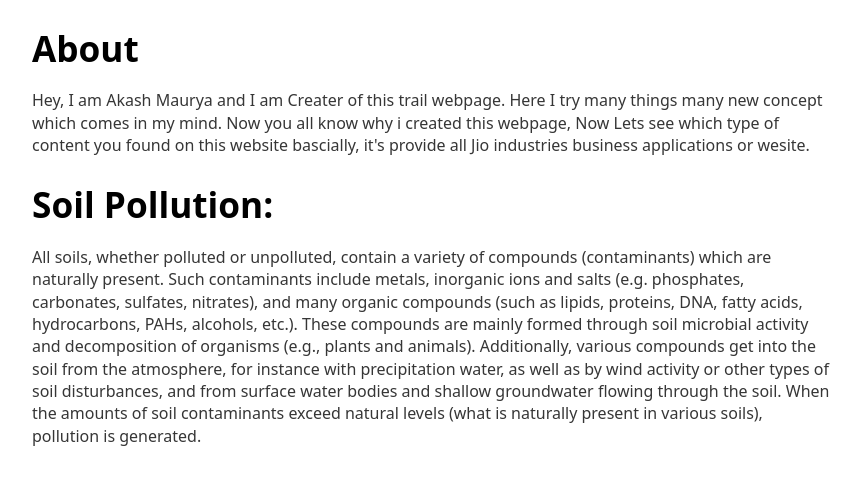
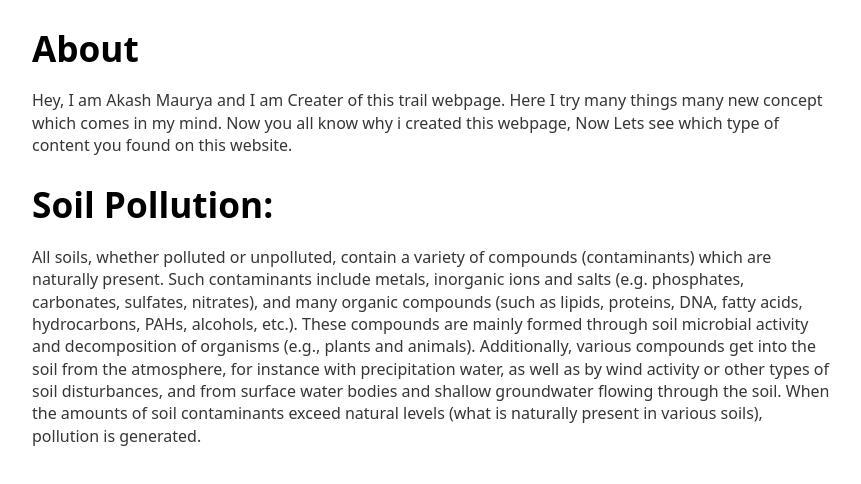
Before and after one commit to akashmaurya99/soil-pollution, a plain HTML site: page about.html in a window 1280 px wide. Shown: the whole page, without its empty margins (208-1069 px from the left). Drawn offline with nearby package versions, Linux system fonts and the light colour scheme.

Commit message:
Update about.html

```diff
--- a/about.html
+++ b/about.html
@@ -16,7 +16,7 @@
         <h1>About</h1>
         <p>Hey, I am Akash Maurya and I am Creater of this trail webpage. Here I try many things many new concept which
             comes in my mind. Now you all know why i created this webpage, Now Lets see which type of content you found
-            on this website bascially, it's provide all Jio industries business applications or wesite.
+            on this website.
         </p>
         <h1>Soil Pollution:</h1>
 
```
